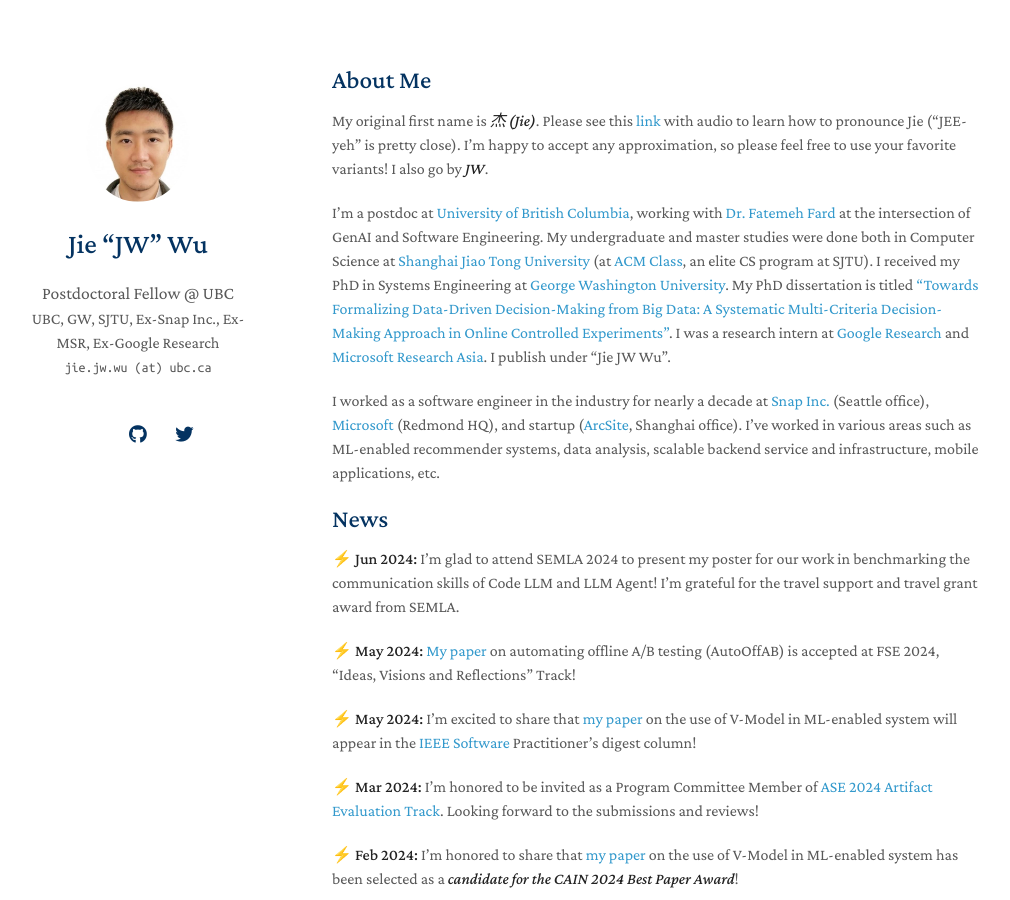
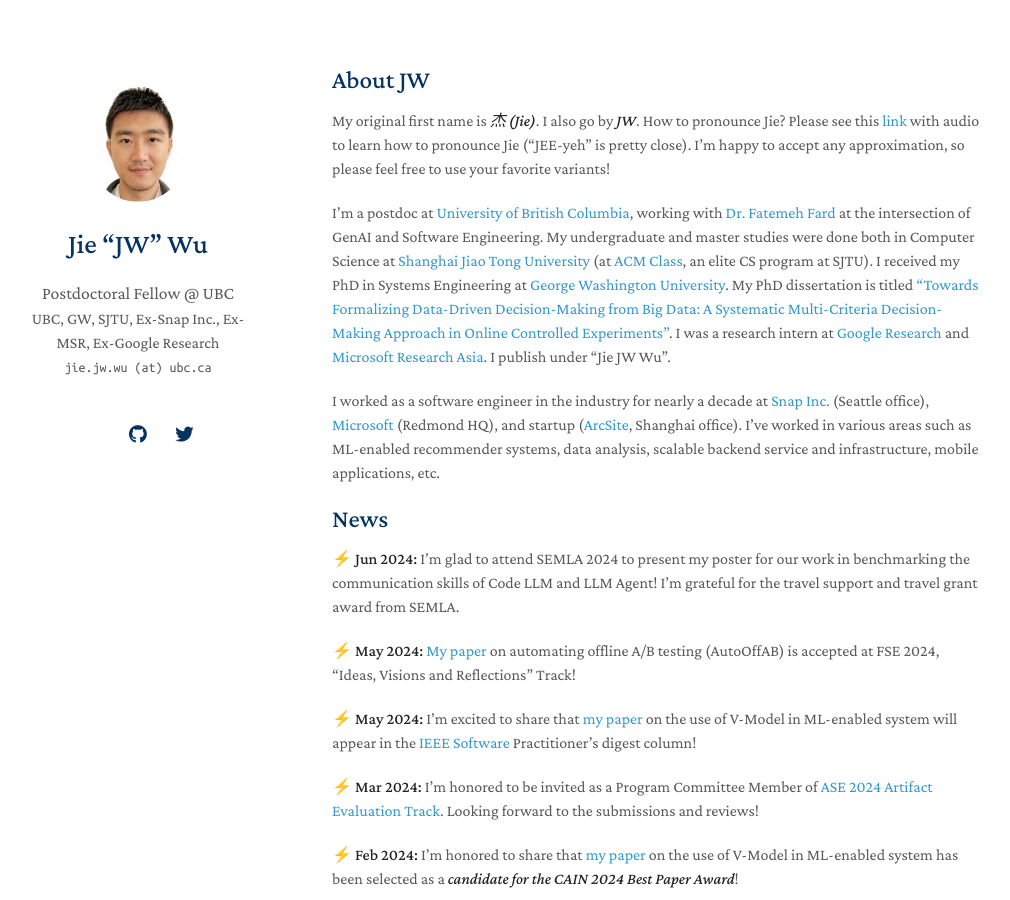
Before and after one commit to yaoyao-liu/minimal-light, a Jekyll site: the page built from index.md, in a window 1280 px wide and 900 px high. Shown: the whole window, without its empty margins (138-1148 px from the left). Built offline with Jekyll 4.4.1, drawn with Linux system fonts in a browser that asks for light colours; nearby versions of some CDN libraries; a style sheet for code colours, icons or effects is not loaded; our own code applies the rules of GitHub Pages for plain Markdown files.

Commit message:
Update index.md

```diff
--- a/index.md
+++ b/index.md
@@ -2,8 +2,8 @@
 layout: homepage
 ---
 
-## About Me
-My original first name is _**杰 (Jie)**_. Please see this [link](https://en.wiktionary.org/wiki/ji%C3%A9) with audio to learn how to pronounce Jie ("JEE-yeh" is pretty close). I'm happy to accept any approximation, so please feel free to use your favorite variants! I also go by _**JW**_.
+## About JW
+My original first name is _**杰 (Jie)**_. I also go by _**JW**_. How to pronounce Jie? Please see this [link](https://en.wiktionary.org/wiki/ji%C3%A9) with audio to learn how to pronounce Jie ("JEE-yeh" is pretty close). I'm happy to accept any approximation, so please feel free to use your favorite variants!
 
 I'm a postdoc at [University of British Columbia](https://www.ubc.ca/), working with [Dr. Fatemeh Fard](https://cmps.ok.ubc.ca/about/contact/fatemeh-hendijani-fard/) at the intersection of GenAI and Software Engineering. My undergraduate and master studies were done both in Computer Science at [Shanghai Jiao Tong University](https://www.cs.sjtu.edu.cn/en/)  (at [ACM Class](https://acm.sjtu.edu.cn/home), an elite CS program at SJTU). I received my PhD in Systems Engineering at [George Washington University](https://www.seas.gwu.edu/). My PhD dissertation is titled ["Towards Formalizing Data-Driven Decision-Making from Big Data: A Systematic Multi-Criteria Decision-Making Approach in Online Controlled Experiments"](https://www.proquest.com/docview/2784774986?pq-origsite=gscholar&fromopenview=true). I was a research intern at [Google Research](https://research.google/) and [Microsoft Research Asia](https://www.microsoft.com/en-us/research/lab/microsoft-research-asia/). I publish under "Jie JW Wu".
 
```
